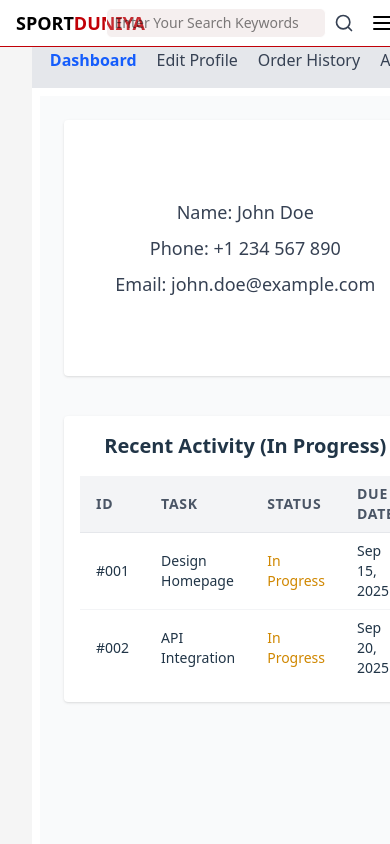
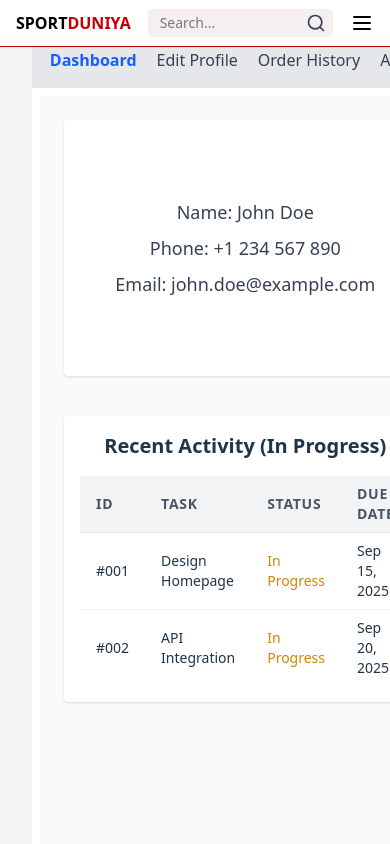
Before and after one commit to engoguru/Frontend-Client, a React (Vite) app: page /user in a window 390 px wide. Shown: the top 844 px of the page. Built offline with nearby package versions, Linux system fonts and the light colour scheme.

Commit message:
NavbarTop improved

```diff
--- a/src/components/Navbar/NavbarTop.jsx
+++ b/src/components/Navbar/NavbarTop.jsx
@@ -21,21 +21,22 @@ export default function NavbarTop() {
         <nav className="w-full py-2 bg-white fixed top-0 left-0 right-0 z-10 border-b border-red-700">
             <div className="flex justify-between items-center px-4 md:px-8">
                 {/* Logo */}
-                <div className="text-black font-bold text-lg w-1/4">
+                <div className="flex-shrink-0 text-black font-bold text-base md:text-lg lg:text-xl">
                     <span className="text-black">SPORT</span>
                     <span className="text-red-700">DUNIYA</span>
                 </div>
 
                 {/* Mobile Search + Hamburger */}
-                <div className="md:hidden flex items-center space-x-2">
+                <div className="md:hidden flex items-center space-x-2 ml-4">
+                    <div className="relative">
                         <input
                             type="text"
-                        placeholder="Enter Your Search Keywords"
-                        className="px-2 py-1 bg-[#d5baba3b] rounded-md border border-white placeholder:text-black placeholder:opacity-50 text-sm focus:outline-none focus:ring-2 focus:ring-blue-500"
+                            placeholder="Search..."
+                            className="w-full px-3 py-1 bg-[#d5baba3b] rounded-md border border-white placeholder:text-black placeholder:opacity-50 text-sm focus:outline-none focus:ring-2 focus:ring-blue-500 pr-8"
                         />
                         <svg
                             xmlns="http://www.w3.org/2000/svg"
-                        className="h-5 w-5 text-gray-700"
+                            className="absolute right-2 top-1/2 transform -translate-y-1/2 h-5 w-5 text-gray-700 pointer-events-none"
                             fill="none"
                             viewBox="0 0 24 24"
                             stroke="currentColor"
@@ -47,6 +48,7 @@ export default function NavbarTop() {
                                 d="M21 21l-4.35-4.35M11 19a8 8 0 100-16 8 8 0 000 16z"
                             />
                         </svg>
+                    </div>
 
                     {/* Hamburger Button */}
                     <p onClick={() => setMenuOpen(!menuOpen)} className="ml-2 text-black focus:outline-none">
@@ -63,19 +65,19 @@ export default function NavbarTop() {
                 </div>
 
                 {/* Desktop Search */}
-                <div className="hidden md:flex md:items-center md:space-x-4 w-full justify-center">
-                    <div className="flex items-center space-x-2 relative w-2/3">
+                <div className="hidden md:flex flex-1 items-center justify-center px-6">
+                    <div className="flex items-center w-full max-w-xl space-x-2">
                         <select className="bg-[#ffd226] text-black font-semibold text-sm px-1 py-2 rounded-md focus:outline-none">
                             <option value="all">All</option>
                             <option value="sports">Sports</option>
                             <option value="news">News</option>
                             <option value="entertainment">Entertainment</option>
                         </select>
-
+                        <div className="relative flex-1">
                             <input
                                 type="text"
                                 placeholder="Enter Your Search Keywords"
-                            className="w-full px-4 py-2 bg-[#d5baba3b] rounded-md border border-white placeholder:text-black placeholder:opacity-50 text-sm focus:outline-none focus:ring-2 focus:ring-blue-500"
+                                className="w-full px-4 py-2 bg-[#d5baba3b] rounded-md border border-white placeholder:text-black placeholder:opacity-50 text-sm focus:outline-none focus:ring-2 focus:ring-blue-500 pr-10"
                             />
                             <svg
                                 xmlns="http://www.w3.org/2000/svg"
@@ -85,17 +87,14 @@ export default function NavbarTop() {
                                 stroke="currentColor"
                                 strokeWidth={2}
                             >
-                            <path
-                                strokeLinecap="round"
-                                strokeLinejoin="round"
-                                d="M21 21l-4.35-4.35M11 19a8 8 0 100-16 8 8 0 000 16z"
-                            />
+                                <path strokeLinecap="round" strokeLinejoin="round" d="M21 21l-4.35-4.35M11 19a8 8 0 100-16 8 8 0 000 16z" />
                             </svg>
+                        </div>
                     </div>
                 </div>
 
                 {/* Desktop Profile */}
-                <div className="hidden md:flex items-center w-1/4 justify-end">
+                <div className="hidden md:flex flex-shrink-0 items-center justify-end">
                     <svg xmlns="http://www.w3.org/2000/svg" width="32" height="32">
                         <path d="M16 18C9.4 18 4 23.4 4 30H2c0-6.2 4-11.5 9.6-13.3C9.4 15.3 8 12.8 8 10c0-4.4 3.6-8 8-8s8 3.6 8 8c0 2.8-1.5 5.3-3.6 6.7C26 18.5 30 23.8 30 30h-2c0-6.6-5.4-12-12-12zm6-8c0-3.3-2.7-6-6-6s-6 2.7-6 6 2.7 6 6 6 6-2.7 6-6z"></path>
                     </svg>
```
Lines whose indentation alone changed are shown as unchanged.
